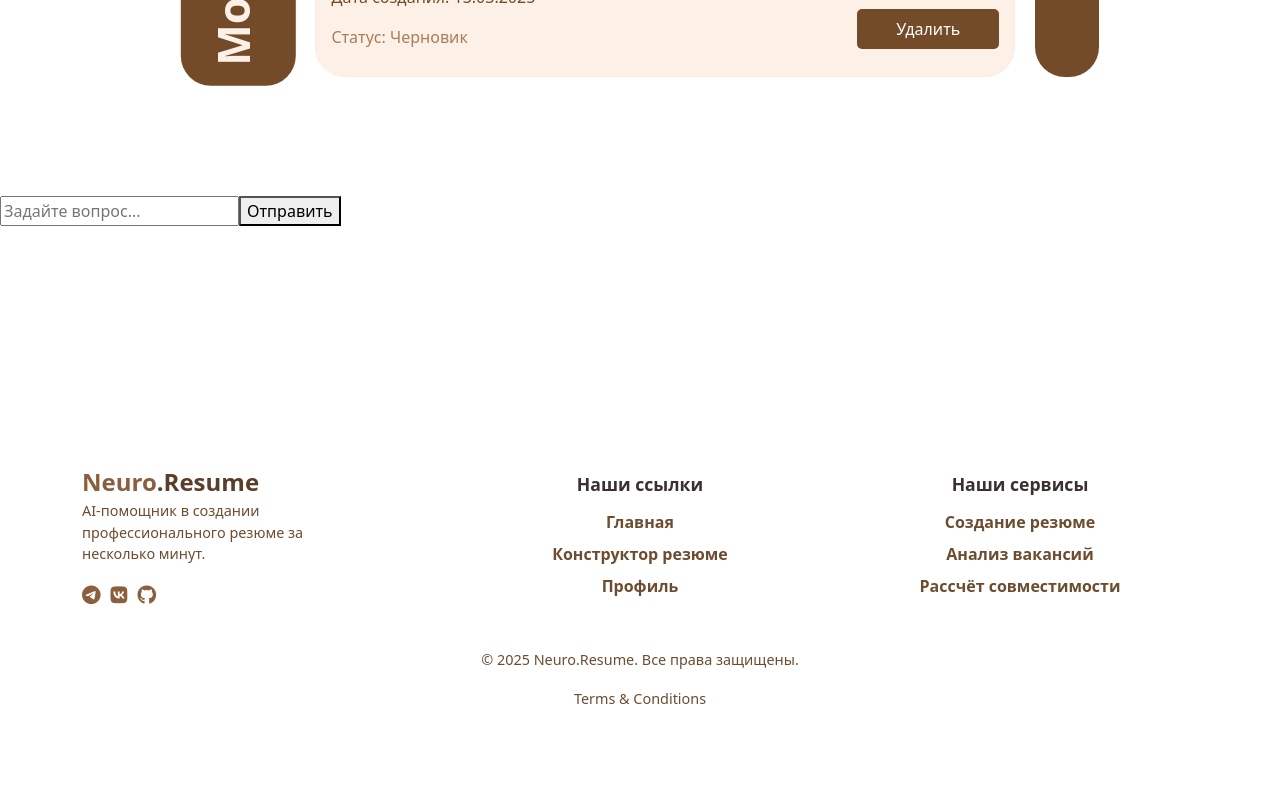
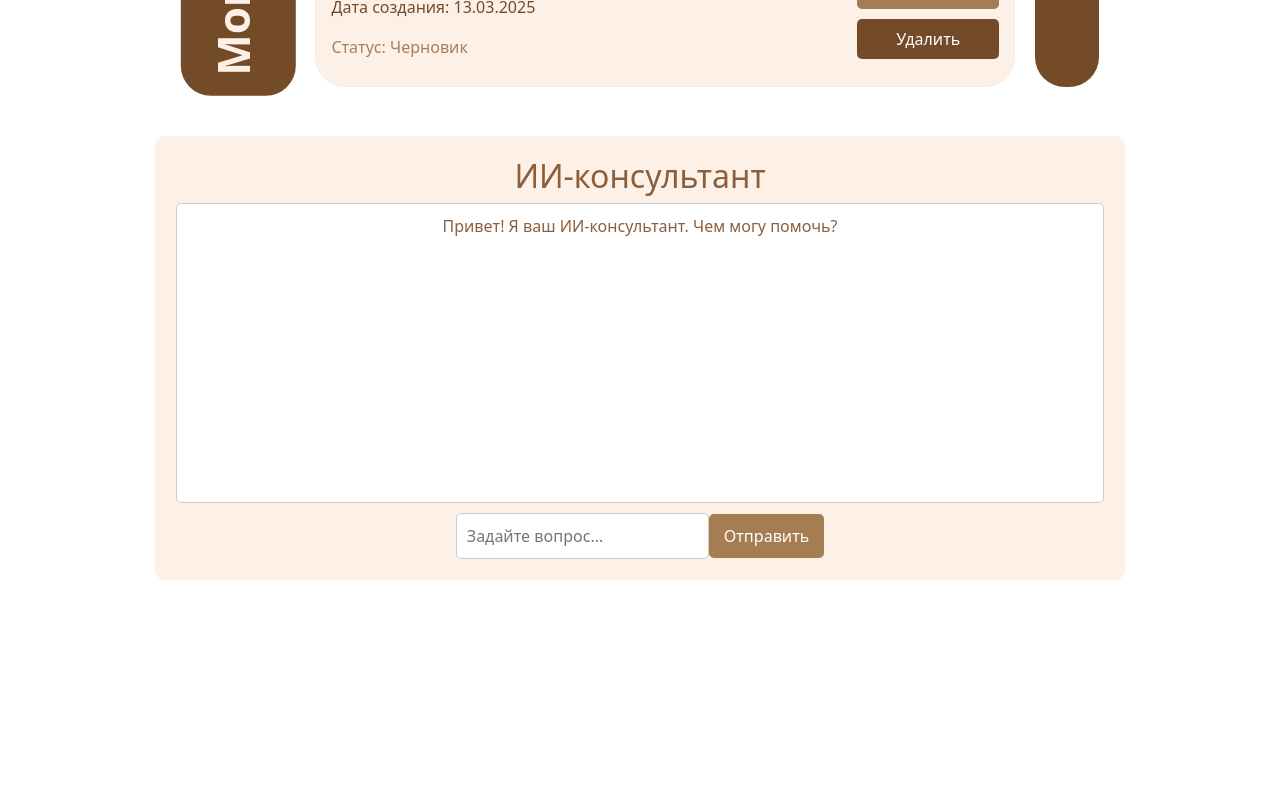
Before and after one commit to ptmff/Neuro_resume, a Vue app in the folder frontend/vue/: page /#/profile in a window 1280 px wide. Shown: the part 760-1560 px from the top of the page. Before the commit the page ends 1486 px from the top, so only its background shows below. Built offline with nearby package versions, Linux system fonts and the light colour scheme.

Commit message:
базовые стили ии-консультанта в профиле

```diff
--- a/frontend/vue/src/components/ProfileConsultant.vue
+++ b/frontend/vue/src/components/ProfileConsultant.vue
@@ -7,7 +7,7 @@
       </div>
     </div>
     <div class="input-box">
-      <input v-model="userInput" type="text" placeholder="Задайте вопрос..." @keyup.enter="sendMessage" />
+      <input v-model="userInput" type="text" placeholder="Задайте вопрос..." @keyup.enter="sendMessage" class="input-message"/>
       <button @click="sendMessage">Отправить</button>
     </div>
   </div>
@@ -34,3 +34,44 @@ const sendMessage = () => {
   userInput.value = '';
 };
 </script>
+
+<style scoped>
+.ai-consultant {
+  max-width: 970px;
+  margin: auto;
+  padding: 20px;
+  border: 1px solid #fcf0e7;
+  background-color: #fcf0e7;
+  border-radius: 10px;
+  text-align: center;
+  color: #8b5e3c;
+}
+.chat-box {
+  height: 300px;
+  overflow-y: auto;
+  border: 1px solid #ccc;
+  padding: 10px;
+  margin-bottom: 10px;
+  background: white;
+  border-radius: 5px;
+}
+input {
+  flex: 1;
+  padding: 10px;
+  border: 1px solid #ccc;
+  border-radius: 5px;
+  background-color: #fff;
+  color: #8b5e3c;
+}
+button {
+  padding: 10px 15px;
+  border: none;
+  background-color: #a67c52;
+  color: white;
+  border-radius: 5px;
+  cursor: pointer;
+}
+button:hover {
+  background-color: #8b5e3c;
+}
+</style>
--- a/frontend/vue/src/components/ProfileHero.vue
+++ b/frontend/vue/src/components/ProfileHero.vue
@@ -38,6 +38,7 @@ const editProfile = () => alert('Редактирование профиля');
   background-color: #fcf0e7;
   margin: 0 280px;
   border-radius: 30px;
+  margin-top: 10px;
 }
 .avatar {
   width: 200px;
```
